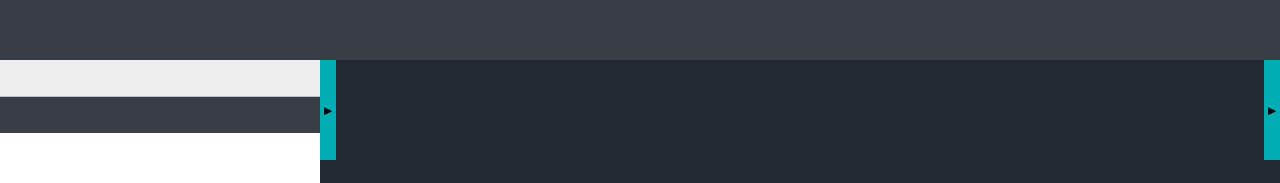
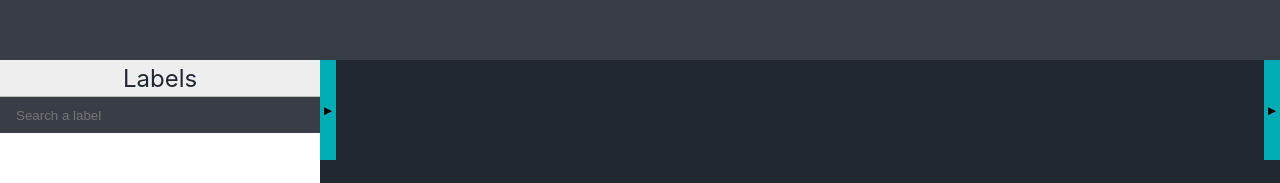
Before and after one commit to emilio-matics/Meditattion, a React (Create React App) app: page / in a window 1280 px wide. Shown: the top 183 px of the page. Built offline with nearby package versions, Linux system fonts and the light colour scheme.

Commit message:
search init

```diff
--- a/src/App.scss
+++ b/src/App.scss
@@ -183,6 +183,15 @@ $end-direction: right !default;
 .common-search {
   background-color: var(--darkSilver);
   height: 36px;
+  display: flex;
+  input{
+    display: flex;
+    margin:0 auto;
+    width:90%;
+    outline: none;border:0;
+    background-color: transparent;
+    color: var(--silver);
+  }
 }
 
 @mixin toggleMenu($position) {
--- /dev/null
+++ b/src/Components/CommonSearch/CommonSearch.js
@@ -0,0 +1,11 @@
+import React from 'react'
+
+const CommonSearch = (props) => {
+    return (
+        <div className="common-search">
+            <input type="text" placeholder="Search a label"></input>
+        </div>
+    )
+}
+
+export default CommonSearch;
--- a/src/Components/Labels/Labels.js
+++ b/src/Components/Labels/Labels.js
@@ -1,12 +1,17 @@
 import React from 'react'
+import CommonHeader from '../CommonHeader/CommonHeader'
+import CommonTitle from '../CommonTitle/CommonTitle'
+import CommonSearch from '../CommonSearch/CommonSearch'
+import LabelsContainer from '../LabelsContainer/LabelsContainer'
+
 
 const Labels = (props) => {
     return (
         <div className="main-labels">
-            <div className="common-header">
-            </div>
-            <div className="common-title"></div>
-            <div className="common-search"></div>
+            <CommonHeader></CommonHeader>
+            <CommonTitle text="Labels"></CommonTitle>
+            <CommonSearch></CommonSearch>
+            <LabelsContainer></LabelsContainer>
         </div>
     )
 }
--- /dev/null
+++ b/src/Components/LabelsContainer/LabelsContainer.js
@@ -0,0 +1,11 @@
+import React from 'react'
+
+const LabelsContainer = (props) => {
+    return (
+        <div className="labels-container">
+
+        </div>
+    )
+}
+
+export default LabelsContainer;
```
